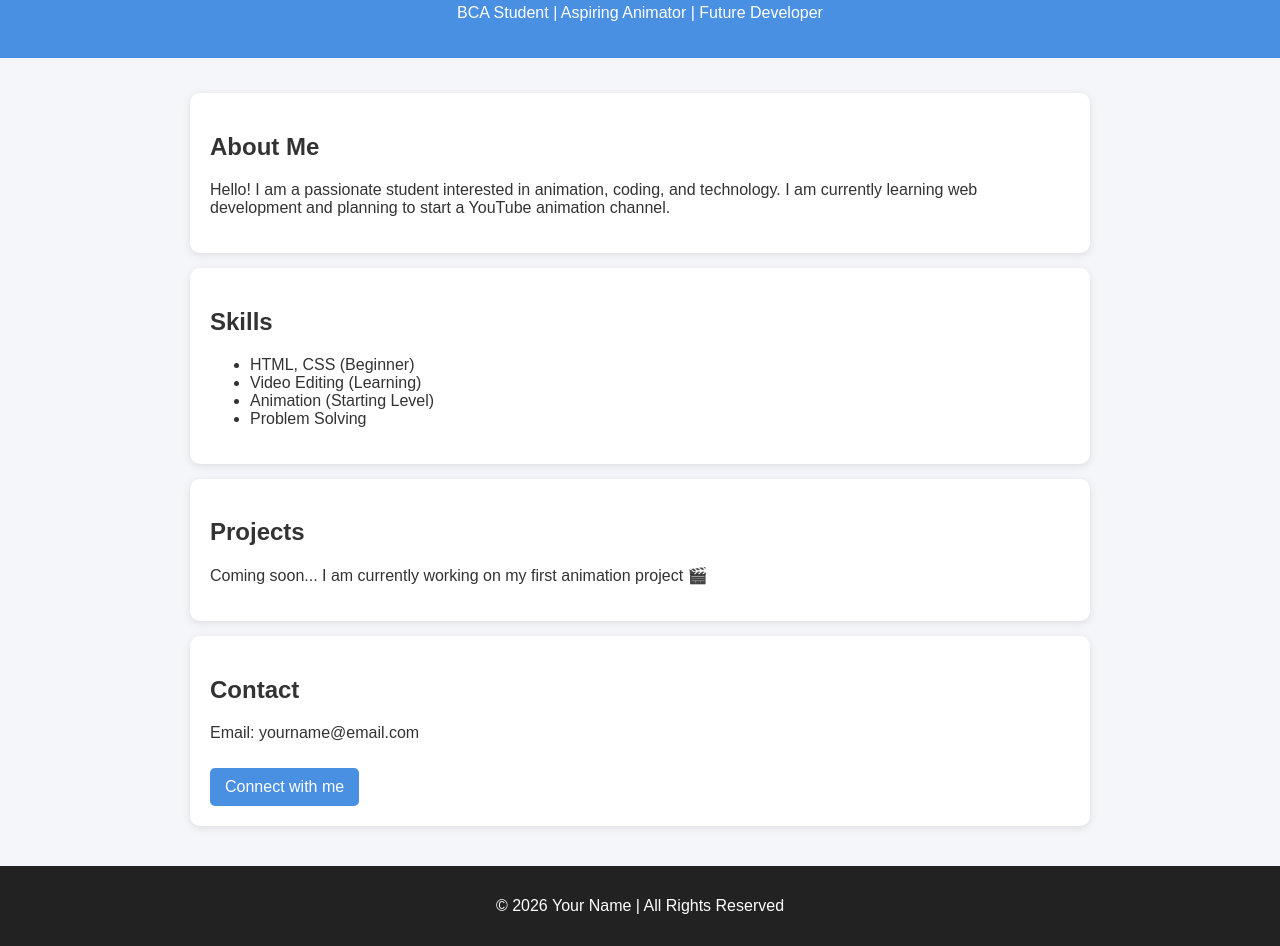
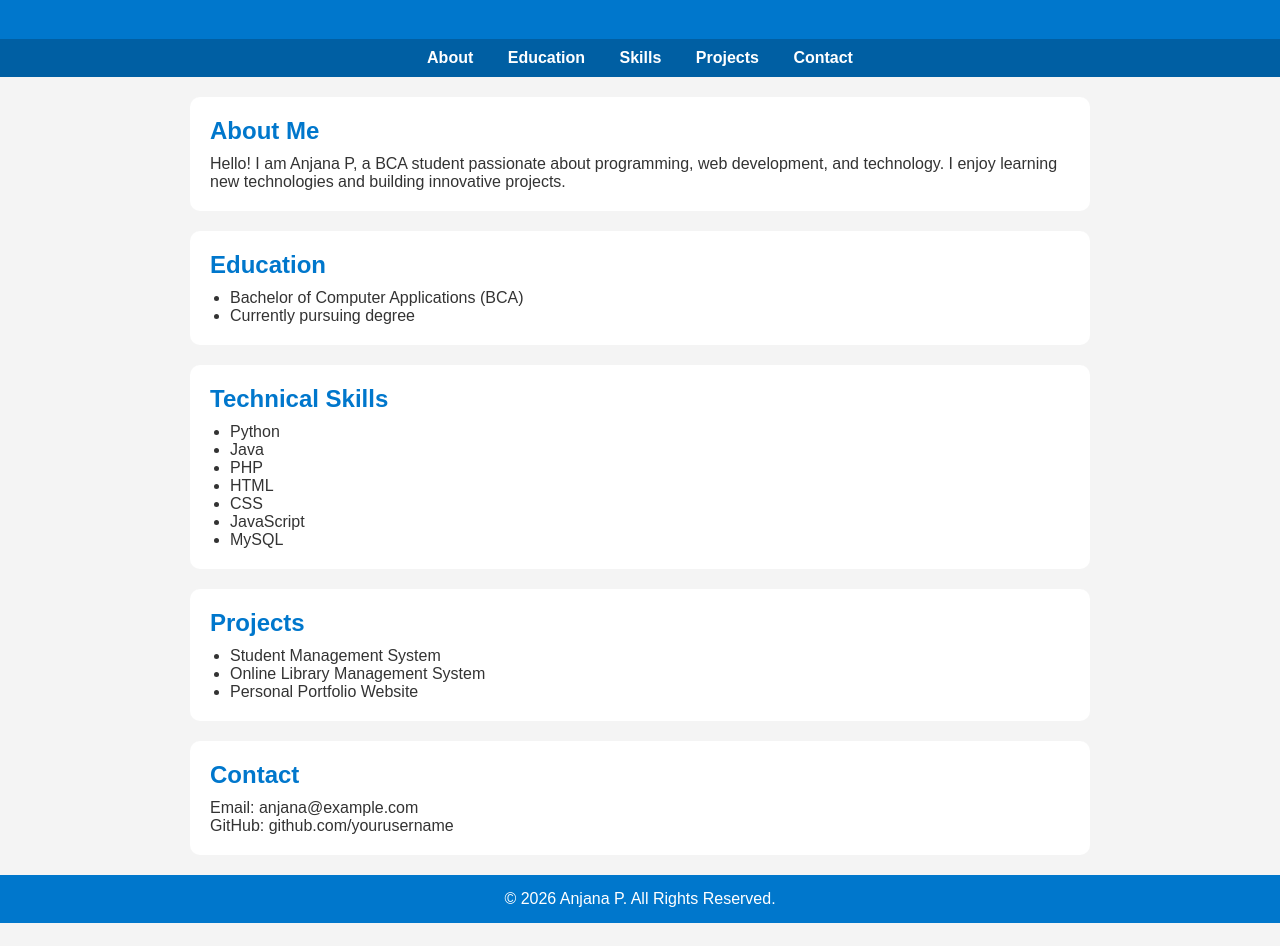
Before and after one commit to anjanapjana6-hub/Demoo, a plain HTML site: page index.html in a window 1280 px wide. Shown: the part 96-1042 px from the top of the page. After the commit the page ends 1019 px from the top, so only its background shows below. Drawn offline with Linux system fonts and the light colour scheme.

Commit message:
Revise personal profile and update content

```diff
--- a/index.html
+++ b/index.html
@@ -3,57 +3,64 @@
 <head>
 <meta charset="UTF-8">
 <meta name="viewport" content="width=device-width, initial-scale=1.0">
-  <title>My Personal Profile</title>
+<title>Anjana P - Portfolio</title>
 
 <style>
-    body {
-      font-family: Arial, sans-serif;
-      margin: 0;
-      background: #f4f6f9;
-      color: #333;
+*{
+    margin:0;
+    padding:0;
+    box-sizing:border-box;
+    font-family:Arial, sans-serif;
 }
 
-    header {
-      background: #4a90e2;
-      color: white;
-      padding: 20px;
-      text-align: center;
+body{
+    background:#f4f4f4;
+    color:#333;
 }
 
-    section {
-      padding: 20px;
-      max-width: 900px;
-      margin: auto;
+header{
+    background:#0077cc;
+    color:white;
+    text-align:center;
+    padding:40px;
 }
 
-    .card {
-      background: white;
-      padding: 20px;
-      margin-top: 15px;
-      border-radius: 10px;
-      box-shadow: 0 2px 8px rgba(0,0,0,0.1);
+nav{
+    background:#005fa3;
+    text-align:center;
+    padding:10px;
 }
 
-    footer {
-      text-align: center;
-      padding: 15px;
-      background: #222;
-      color: white;
-      margin-top: 20px;
+nav a{
+    color:white;
+    text-decoration:none;
+    margin:15px;
+    font-weight:bold;
 }
 
-    .btn {
-      display: inline-block;
-      padding: 10px 15px;
-      background: #4a90e2;
-      color: white;
-      text-decoration: none;
-      border-radius: 5px;
-      margin-top: 10px;
+section{
+    max-width:900px;
+    margin:20px auto;
+    background:white;
+    padding:20px;
+    border-radius:10px;
 }
 
-    .btn:hover {
-      background: #357abd;
+h2{
+    color:#0077cc;
+    margin-bottom:10px;
+}
+
+ul{
+    padding-left:20px;
+}
+
+footer{
+    text-align:center;
+    background:#0077cc;
+    color:white;
+    padding:15px;
+    margin-top:20px;
 }
 </style>
 </head>
@@ -61,45 +68,65 @@
 <body>
 
 <header>
-  <h1>ANJANA P</h1>
-  <p>BCA Student | Aspiring Animator | Future Developer</p>
+    <h1>Anjana P</h1>
+    <p>BCA Student | Python | Java | PHP</p>
 </header>
 
-<section>
+<nav>
+    <a href="#about">About</a>
+    <a href="#education">Education</a>
+    <a href="#skills">Skills</a>
+    <a href="#projects">Projects</a>
+    <a href="#contact">Contact</a>
+</nav>
 
-  <div class="card">
+<section id="about">
     <h2>About Me</h2>
     <p>
-      Hello! I am a passionate student interested in animation, coding, and technology.
-      I am currently learning web development and planning to start a YouTube animation channel.
+        Hello! I am Anjana P, a BCA student passionate about programming,
+        web development, and technology. I enjoy learning new technologies
+        and building innovative projects.
     </p>
-  </div>
+</section>
 
-  <div class="card">
-    <h2>Skills</h2>
+<section id="education">
+    <h2>Education</h2>
     <ul>
-      <li>HTML, CSS (Beginner)</li>
-      <li>Video Editing (Learning)</li>
-      <li>Animation (Starting Level)</li>
-      <li>Problem Solving</li>
+        <li>Bachelor of Computer Applications (BCA)</li>
+        <li>Currently pursuing degree</li>
     </ul>
-  </div>
+</section>
 
-  <div class="card">
+<section id="skills">
+    <h2>Technical Skills</h2>
+    <ul>
+        <li>Python</li>
+        <li>Java</li>
+        <li>PHP</li>
+        <li>HTML</li>
+        <li>CSS</li>
+        <li>JavaScript</li>
+        <li>MySQL</li>
+    </ul>
+</section>
+
+<section id="projects">
     <h2>Projects</h2>
-    <p>Coming soon... I am currently working on my first animation project 🎬</p>
-  </div>
+    <ul>
+        <li>Student Management System</li>
+        <li>Online Library Management System</li>
+        <li>Personal Portfolio Website</li>
+    </ul>
+</section>
 
-  <div class="card">
+<section id="contact">
     <h2>Contact</h2>
-    <p>Email: yourname@email.com</p>
-    <a class="btn" href="#">Connect with me</a>
-  </div>
-
+    <p>Email: anjana@example.com</p>
+    <p>GitHub: github.com/yourusername</p>
 </section>
 
 <footer>
-  <p>© 2026 Your Name | All Rights Reserved</p>
+    <p>&copy; 2026 Anjana P. All Rights Reserved.</p>
 </footer>
 
 </body>
```
Lines whose indentation alone changed are shown as unchanged.
